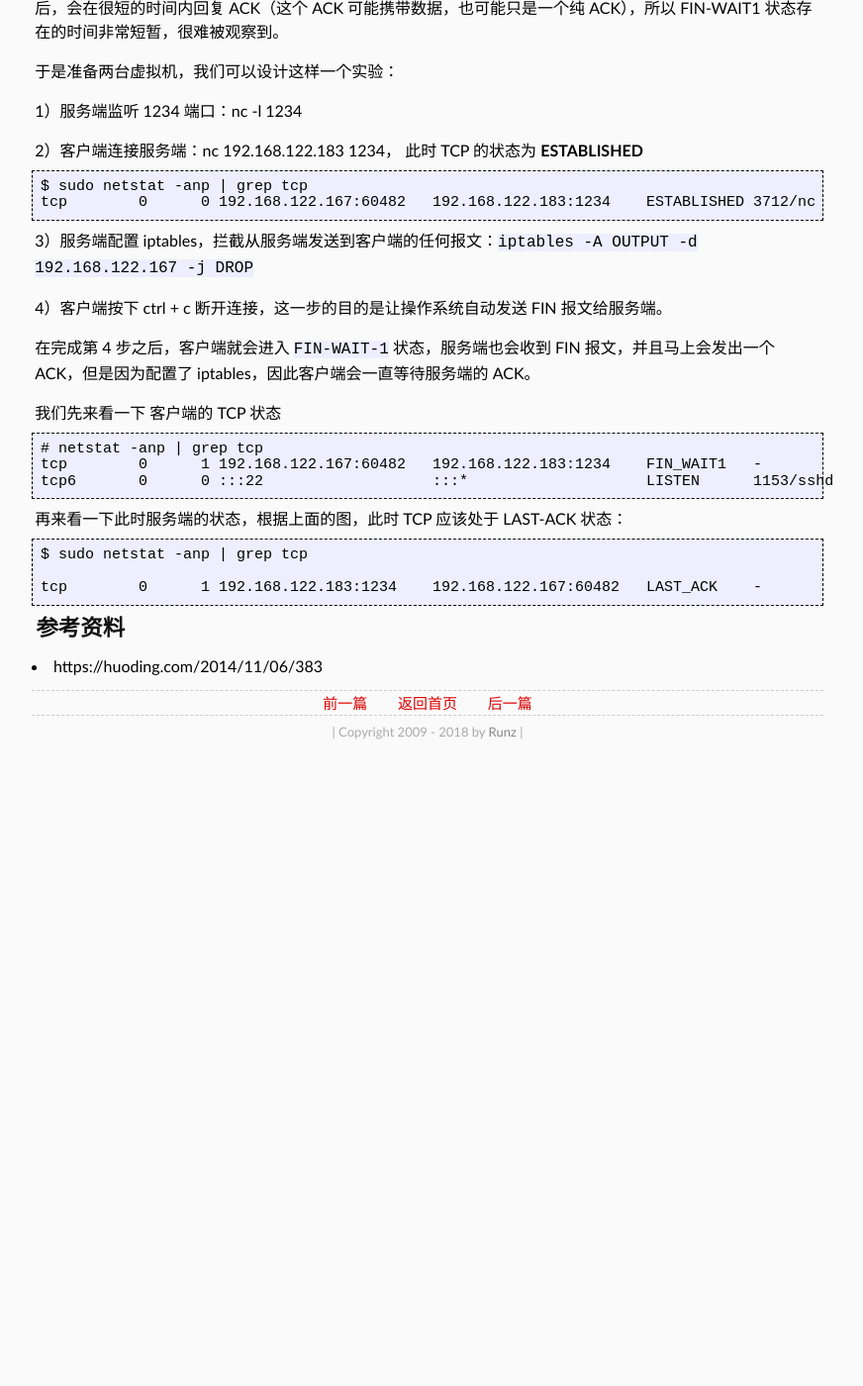
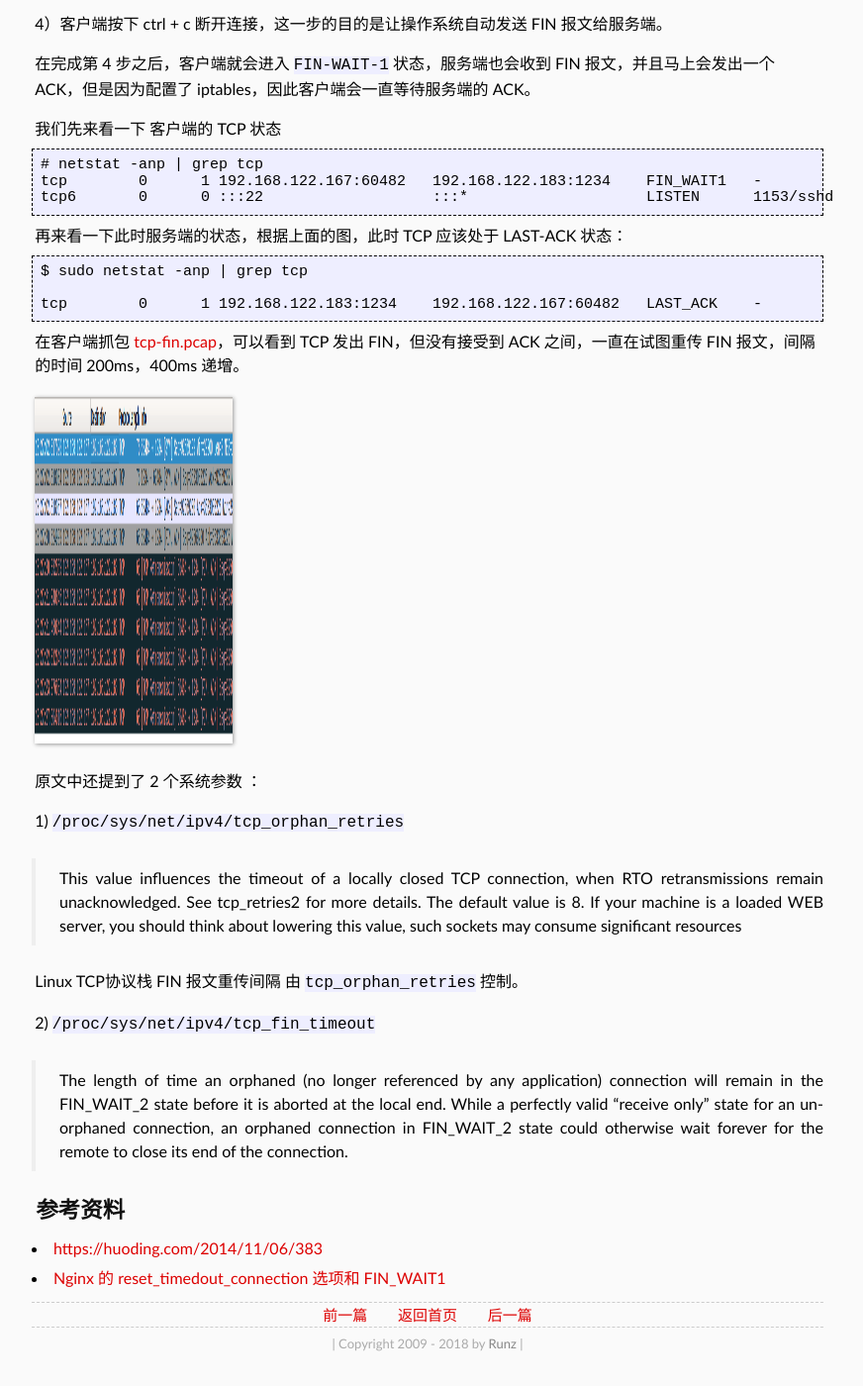
Before and after one commit to shaman7036/runzhen.github.io, a Jekyll site: the page built from _posts/2017-08-09-tcp-fin-wait.md, in a window 1280 px wide and 1400 px high, scrolled down 888 px. Shown: the whole window at 99% size, without its empty margins (208-1080 px from the left). Built offline with Jekyll 4.4.1, drawn with Linux system fonts in a browser that asks for light colours; some web fonts are replaced; comment, search, counter and statistics services are not loaded; before the commit the page ends 1670 px from its top, so only the background shows below that.

Commit message:
tcp-fin-wait

````diff
--- a/_posts/2017-08-09-tcp-fin-wait.md
+++ b/_posts/2017-08-09-tcp-fin-wait.md
@@ -6,14 +6,11 @@ category: "linux"
 tags: [linux, tcp]
 ---
 
-* table
-{:toc}
-
 最近看到了一篇有关 TCP 关闭连接时 FIN-WAIT1 状态的文章（见参考资料），觉得很有意思，于是也在自己的电脑上验证了一下。
 
 首先，开局一张图：
 
-![](/image/2017/tcpclose.png)
+![](/image/2017/tcpclose.png){:height="300" width="300"}
 
 FIN-WAIT1 状态出现在 `主动关闭链接方`发出 FIN 报文后，收到对应 ACK 之前。通常 Server 在收到 FIN 报文之后，会在很短的时间内回复 ACK（这个 ACK 可能携带数据，也可能只是一个纯 ACK），所以 FIN-WAIT1 状态存在的时间非常短暂，很难被观察到。
 
@@ -49,8 +46,28 @@ $ sudo netstat -anp | grep tcp
 tcp        0      1 192.168.122.183:1234    192.168.122.167:60482   LAST_ACK    -
 ```
 
+在客户端抓包 [tcp-fin.pcap](/image/2017/tcp-fin.pcap)，可以看到 TCP 发出 FIN，但没有接受到 ACK 之间，一直在试图重传 FIN 报文，间隔的时间 200ms，400ms 递增。
+
+![](/image/2017/tcpclose2.png){:height="350" width="200"}
+
+
+原文中还提到了 2 个系统参数 ：
+
+1) `/proc/sys/net/ipv4/tcp_orphan_retries`
+
+> This value influences the timeout of a locally closed TCP connection, when RTO retransmissions remain unacknowledged. See tcp_retries2 for more details.
+> The default value is 8. If your machine is a loaded WEB server, you should think about lowering this value, such sockets may consume significant resources
+
+Linux TCP协议栈 FIN 报文重传间隔 由 `tcp_orphan_retries` 控制。
+
+
+2) `/proc/sys/net/ipv4/tcp_fin_timeout`
+
+> The length of time an orphaned (no longer referenced by any application) connection will remain in the FIN_WAIT_2 state before it is aborted at the local end. While a perfectly valid “receive only” state for an un-orphaned connection, an orphaned connection in FIN_WAIT_2 state could otherwise wait forever for the remote to close its end of the connection.
+
 
 
 ## 参考资料
 
-- https://huoding.com/2014/11/06/383
+- [https://huoding.com/2014/11/06/383](https://huoding.com/2014/11/06/383)
+- [Nginx 的 reset_timedout_connection 选项和 FIN_WAIT1](http://nginx.org/en/docs/http/ngx_http_core_module.html#reset_timedout_connection)
````
Also changed, not shown: image/2017/tcpclose2.png (added), 1 other file.
